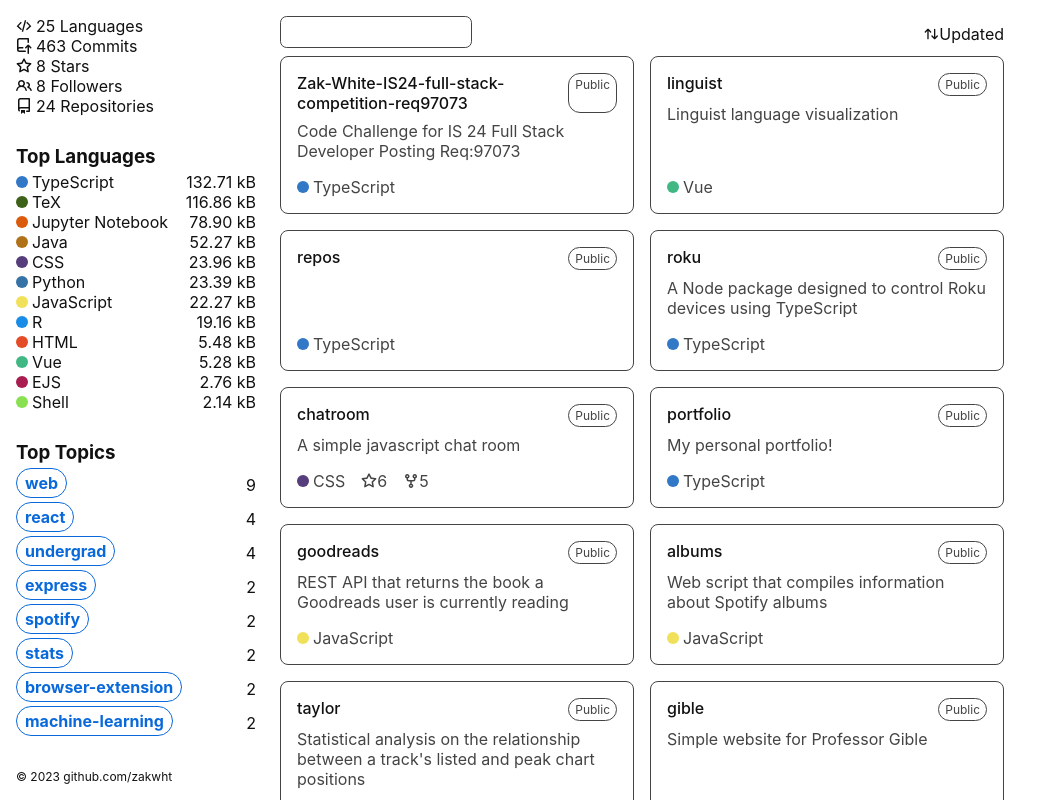
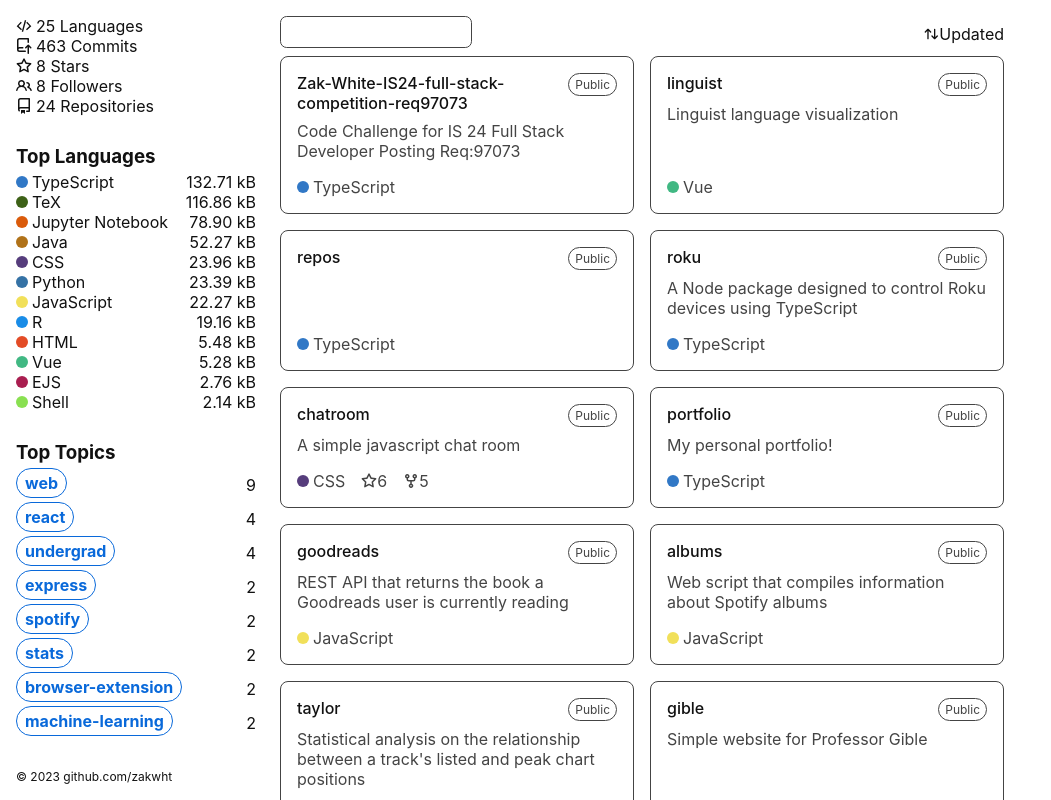
Before and after one commit to zakwht/repos, a React (Create React App) app: page / in a window 1280 px wide. Shown: the whole page, without its empty margins (0-1051 px from the left). Built offline with nearby package versions, Linux system fonts and the light colour scheme.

Commit message:
update styles

```diff
--- a/src/assets/styles/component.css
+++ b/src/assets/styles/component.css
@@ -12,7 +12,7 @@ input {
   position: absolute;
   left: 724px;
   transform: translateX(-100%);
-  bottom: 0.25em
+  bottom: 0.25em;
 }
 
 @media screen and (min-width: 1390px) {
@@ -121,6 +121,7 @@ ul.modal-footer svg {
 }
 
 .repo-box .public {
+  height: fit-content;
   color: var(--text-muted);
   border: 1px solid var(--text-muted);
   border-radius: 1em;
```
